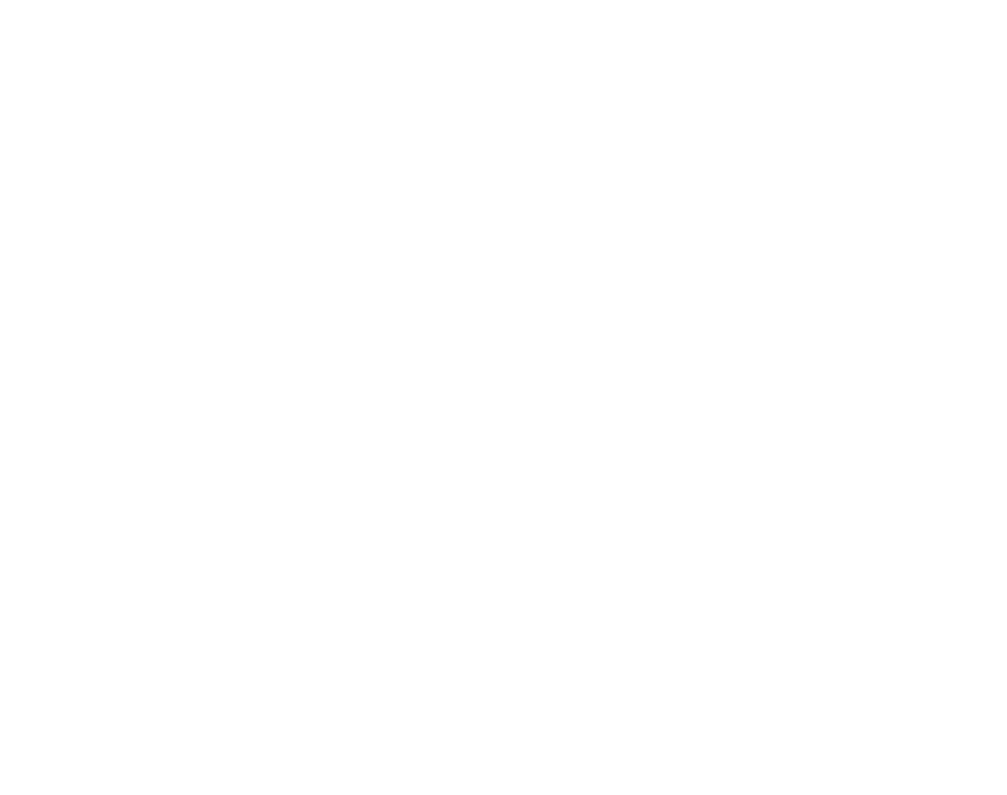
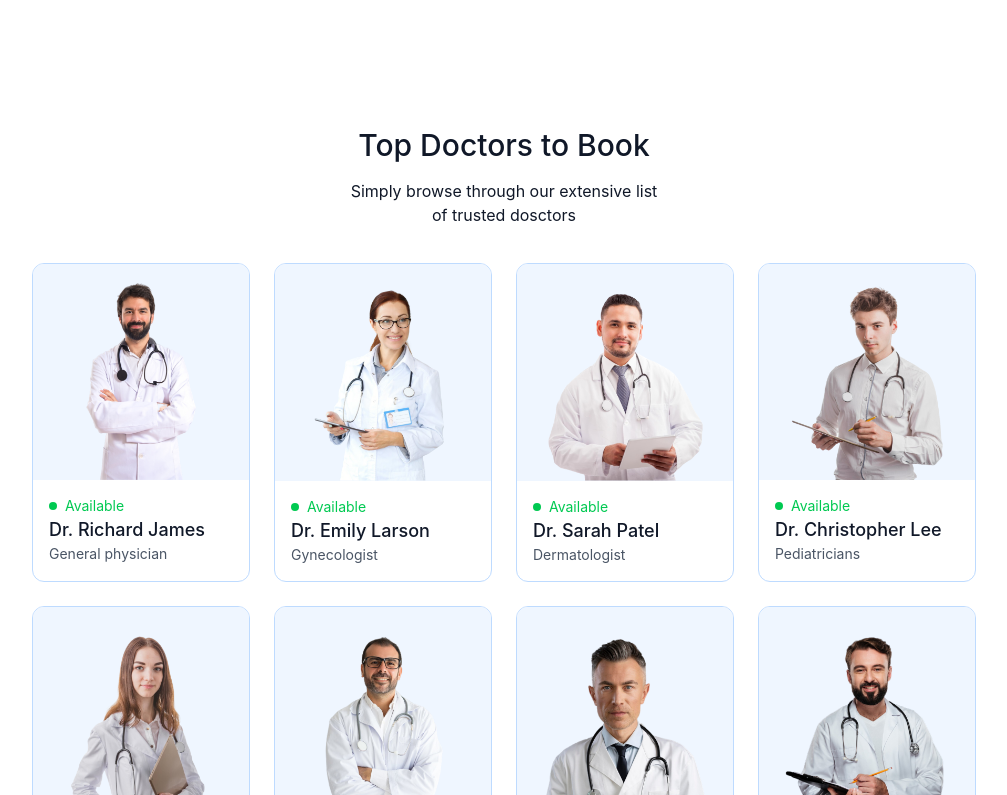
Before and after one commit to MadhukaRuchiranga/prescripto, a React app in the folder frontend/: page / in a window 1280 px wide. Shown: the part 945-1740 px from the top of the page, without its empty margins (136-1143 px from the left). Before the commit the page ends 1008 px from the top, so only its background shows below. Built offline with nearby package versions, Linux system fonts and the light colour scheme; the HTML template or start-up script is replaced by a standard one.

Commit message:
Top Doctors Initial UI Implementation

```diff
--- a/frontend/src/components/Speciality.jsx
+++ b/frontend/src/components/Speciality.jsx
@@ -15,6 +15,9 @@
       <div className="flex sm:justify-center gap-4 pt-5 w-full overflow-scroll">
         {specialityData.map((item, index) => (
           <Link
+            onClick={() => {
+              scrollTo(0, 0);
+            }}
             className="flex flex-col items-center text-xs cursor-pointer flex-shrink-0 hover:translate-y-[-10px] transition-all duration-500"
             key={index}
             to={`/doctors/${item.speciality}`}
--- /dev/null
+++ b/frontend/src/components/TopDoctors.jsx
@@ -0,0 +1,36 @@
+import React from "react";
+import { doctors } from "../assets/assets";
+
+const TopDoctors = () => {
+  return (
+    <div className="flex flex-col items-center gap-4 my-16 text-gray-900 md:mx-10">
+      <h1 className="text-3xl font-medium">Top Doctors to Book</h1>
+      <p className="sm:w-1/3 text-center text:sm">
+        Simply browse through our extensive list of trusted dosctors
+      </p>
+      <div className="w-full grid grid-cols-[repeat(auto-fill,minmax(200px,1fr))] gap-6 gap-4 pt-5 gap-y-6 px-3 sm:px-0">
+        {doctors.slice(0, 10).map((item, index) => (
+          <div
+            className="border border-blue-200 rounded-xl  overflow-hidden cursor-pointer hover:translate-y-[-10px] transition-all duration-500"
+            key={index}
+          >
+            <img className="bg-blue-50" src={item.image} alt="" />
+            <div className="p-4">
+              <div className="flex items-center gap-2 text-sm text-center text-green-500">
+                <p className="w-2 h-2 bg-green-500 rounded-full"></p>
+                <p>Available</p>
+              </div>
+              <p className="text-gray-900 text-lg font-medium">{item.name}</p>
+              <p className="text-gray-600 text-sm">{item.speciality}</p>
+            </div>
+          </div>
+        ))}
+      </div>
+      <button className="bg-blue-50 text-gray-600 px-10 py-3 rounded-full mt-10">
+        More
+      </button>
+    </div>
+  );
+};
+
+export default TopDoctors;
--- a/frontend/src/pages/Home.jsx
+++ b/frontend/src/pages/Home.jsx
@@ -1,11 +1,13 @@
 import React from "react";
 import Header from "../components/Header";
 import Speciality from "../components/Speciality";
+import TopDoctors from "../components/TopDoctors";
 const Home = () => {
   return (
     <div>
       <Header />
       <Speciality />
+      <TopDoctors />
     </div>
   );
 };
```
